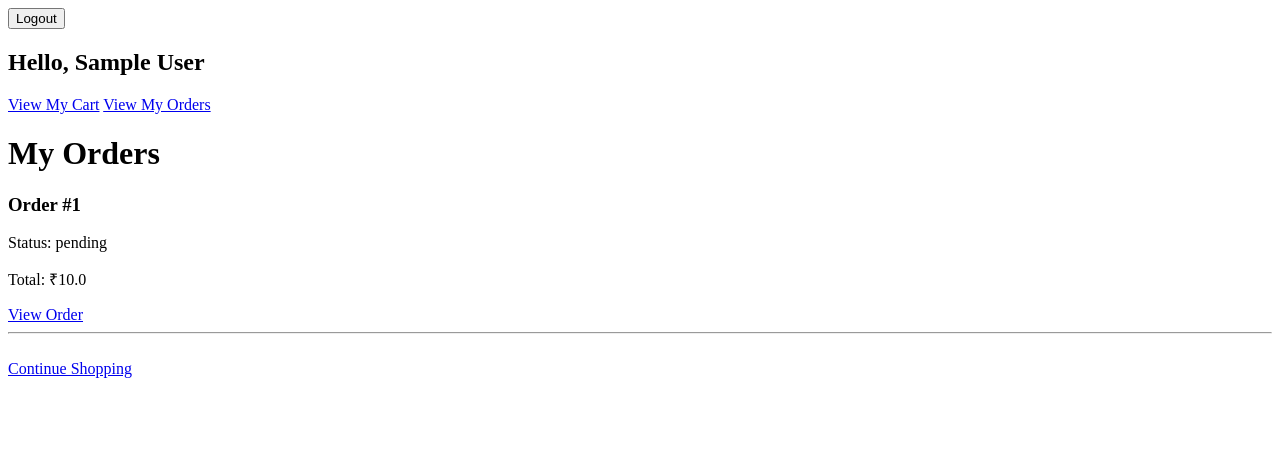
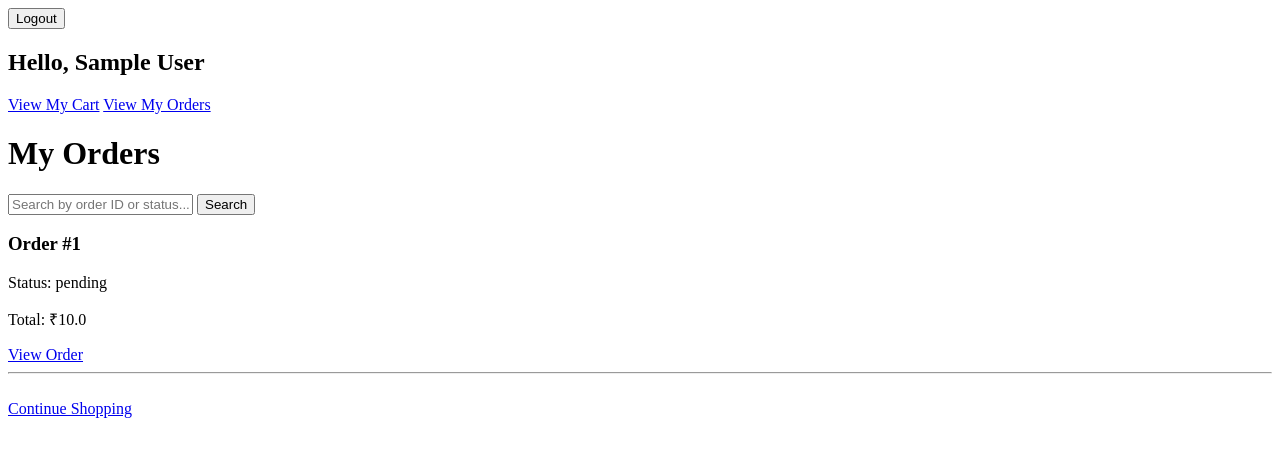
Before and after one commit to yo694/Zipkart2, a Rails app: page /orders in a window 1280 px wide. Shown: the top 455 px of the page. Run offline with Rails 7, Linux system fonts and the light colour scheme; a user stored in the database is signed in; tables that the repository leaves empty hold one stand-in row (values such as "Sample post"); some libraries are stand-ins or nearby versions.

Commit message:
Implement Search for Orders

```diff
--- a/app/controllers/orders_controller.rb
+++ b/app/controllers/orders_controller.rb
@@ -5,7 +5,18 @@ class OrdersController < ApplicationController
   before_action :authorize_resource
 
   def index
-    @orders = policy_scope(Order).order(created_at: :desc).page(params[:page]).per(2)
+    @orders = policy_scope(Order).order(created_at: :desc)
+
+    if params[:search].present?
+      search = params[:search].strip
+       if search.match?(/\A\d+\z/)
+        @orders = @orders.where(id: search)
+      else
+        @orders = @orders.where(status: search.downcase)
+      end
+    end
+
+   @orders = @orders .page(params[:page]).per(2)
   end
 
   def show
--- a/app/controllers/products_controller.rb
+++ b/app/controllers/products_controller.rb
@@ -9,6 +9,7 @@ class ProductsController < ApplicationController
 
     @products = policy_scope(Product)
     if params[:search].present?
+      search = params[:search].strip
       search = "%#{Product.sanitize_sql_like(params[:search])}%"
       @products = @products.where("product_name LIKE ?", search)
    end
--- a/app/views/orders/index.html.erb
+++ b/app/views/orders/index.html.erb
@@ -1,5 +1,13 @@
+<h1>My Orders</h1>
 
-<h1>My Orders</h1>
+<%= form_with url: orders_path, method: :get do |f| %>
+  <%= f.text_field :search,
+      value: params[:search],
+      placeholder: "Search by order ID or status..." %>
+
+  <%= f.submit "Search" %>
+<% end %>
+
 
 <% @orders.each do |order| %>
   <h3>Order #<%= order.id %></h3>
```
